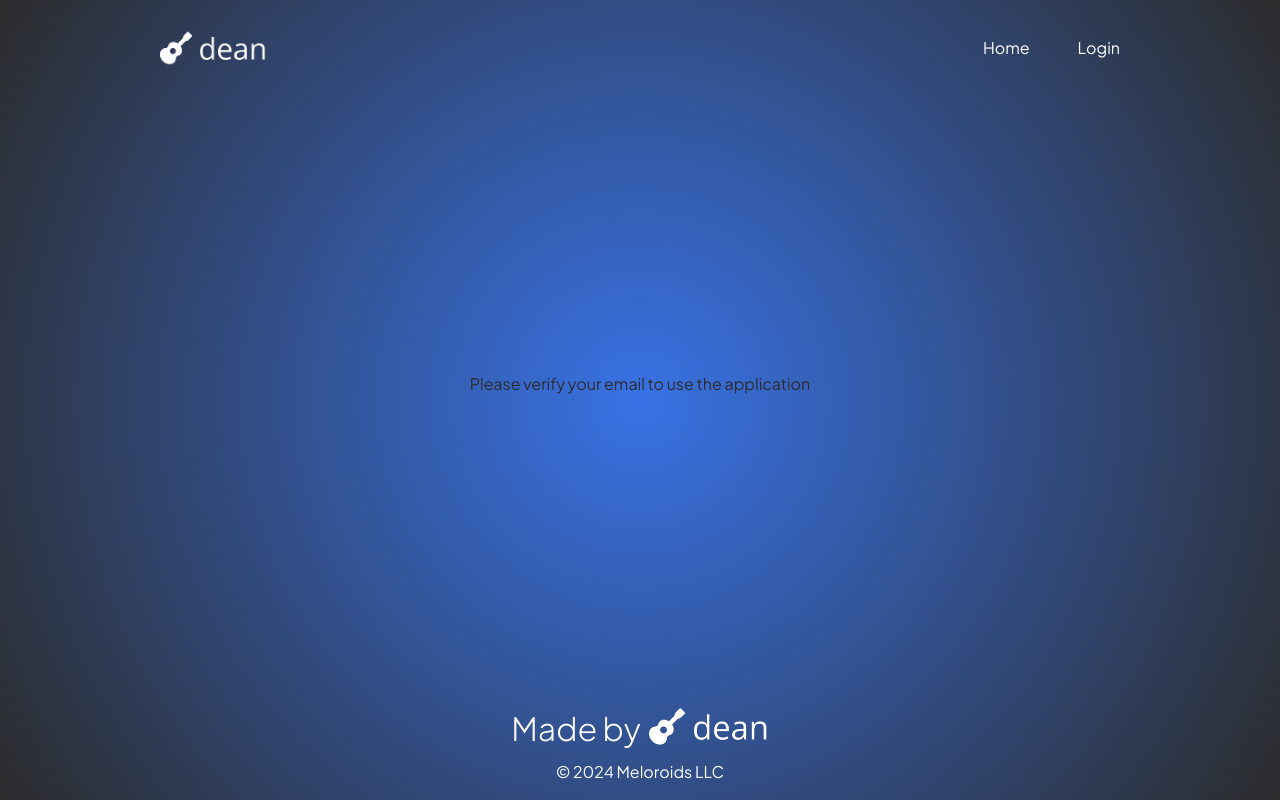
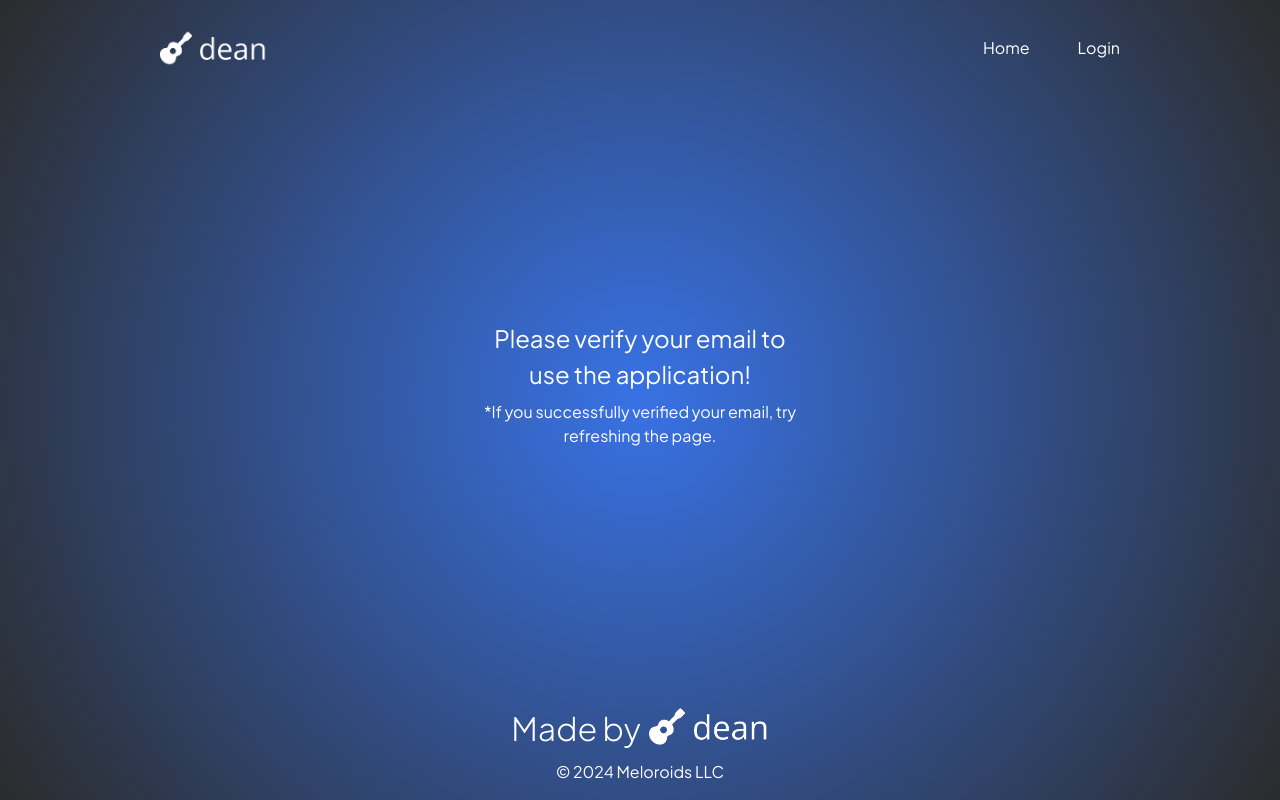
Before and after one commit to petehod/loop-name-generator, a Next.js app: page /verify-email in a window 1280 px wide. Built offline with nearby package versions, Linux system fonts and the light colour scheme; no server answers.

Commit message:
redirect verified user away from verify email screen

```diff
--- a/src/app/verify-email/page.tsx
+++ b/src/app/verify-email/page.tsx
@@ -1,3 +1,24 @@
+"use client";
+import { useUser } from "@/context/UserContext";
+import { useRouter } from "next/navigation";
+import { useEffect } from "react";
+
 export default function VerifyEmail() {
-  return <div>Please verify your email to use the application</div>;
+  const router = useRouter();
+  const { emailVerified } = useUser();
+
+  useEffect(() => {
+    if (emailVerified) router.push("/generate");
+  }, [emailVerified, router]);
+
+  return (
+    <div className="flex flex-col items-center justify-center gap-2 text-white  max-w-20 text-center">
+      <h2 className="text-white text-1.5 text-center ">
+        Please verify your email to use the application!
+      </h2>
+      <h3>
+        *If you successfully verified your email, try refreshing the page.
+      </h3>
+    </div>
+  );
 }
```
